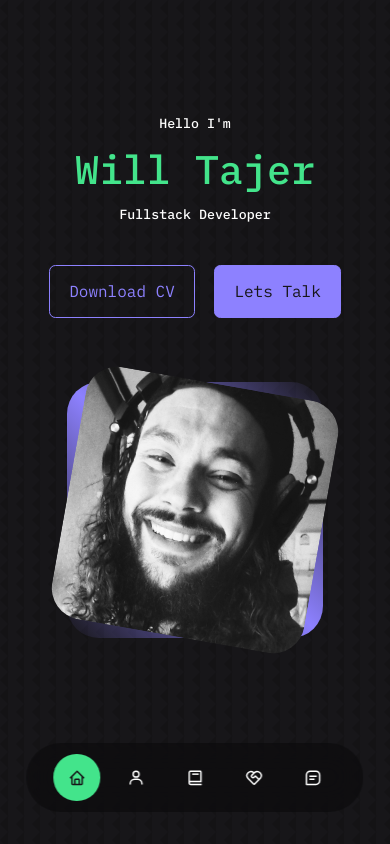
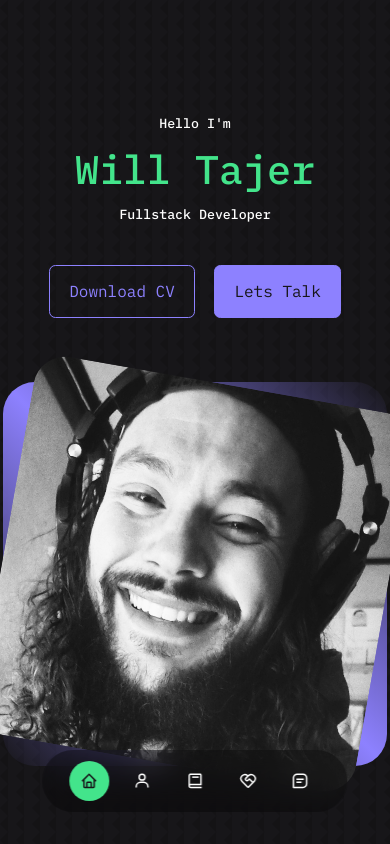
Before and after one commit to knahtuoy/portfolio-react-app, a React (Create React App) app: page / in a window 390 px wide. Shown: the top 844 px of the page. Built offline with nearby package versions, Linux system fonts and the light colour scheme.

Commit message:
Small styles update

```diff
--- a/src/components/footer/footer.css
+++ b/src/components/footer/footer.css
@@ -38,18 +38,18 @@ footer a {
 }
 
 .footer__socials a {
-    background: var(--color-white);
-    color: var(--color-primary-variant);
+    background: transparent;
+    color: var(--color-primary-variant-2);
     padding: 0.8rem;
-    border-radius: 1rem;
+    border-radius: 4rem;
     display: flex;
     border: 1px solid transparent;
 }
 
 .footer__socials a:hover {
-    background: transparent;
-    color: var(--color-bg);
-    border-color: var(--color-bg);
+    background: var(--color-primary-variant-2);
+    color: var(--color-white);
+    border-color: var(--color-primary-variant-2);
 }
 
 .footer__copyright {
--- a/src/components/header/header.css
+++ b/src/components/header/header.css
@@ -83,6 +83,11 @@ header {
     header {
         height: 100vh;
     }
+
+    .me {
+        width: 24rem;
+        left: calc(50% - 12rem);
+    }
 }
 
 /* ============== MEDIA QUERIES (SMALL DEVICES) ============== */
--- a/src/components/nav/nav.css
+++ b/src/components/nav/nav.css
@@ -16,7 +16,7 @@ nav {
 
 nav a {
     background: transparent;
-    padding: 0.9rem;
+    padding: 0.7rem;
     border-radius: 50%;
     display: flex;
     color: var(--color-light);
--- a/src/index.css
+++ b/src/index.css
@@ -84,7 +84,7 @@ a {
 }
 
 a:hover {
-	color: var(--color-white);
+	color: var(--color-primary-variant-2);
 }
 
 .btn {
```
